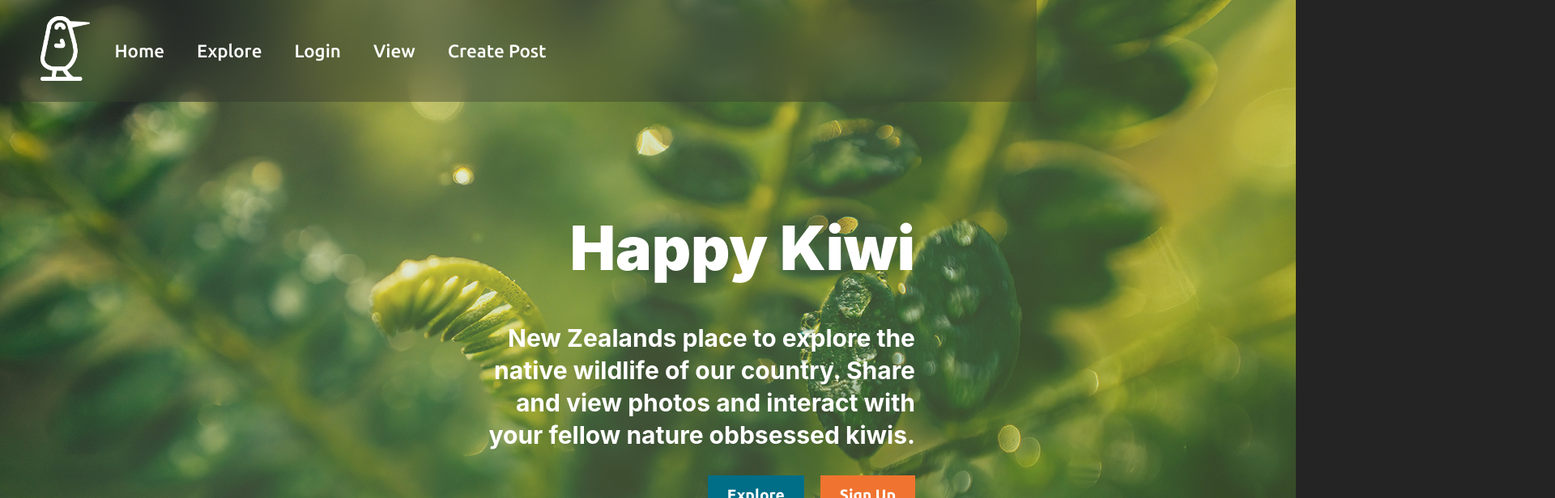
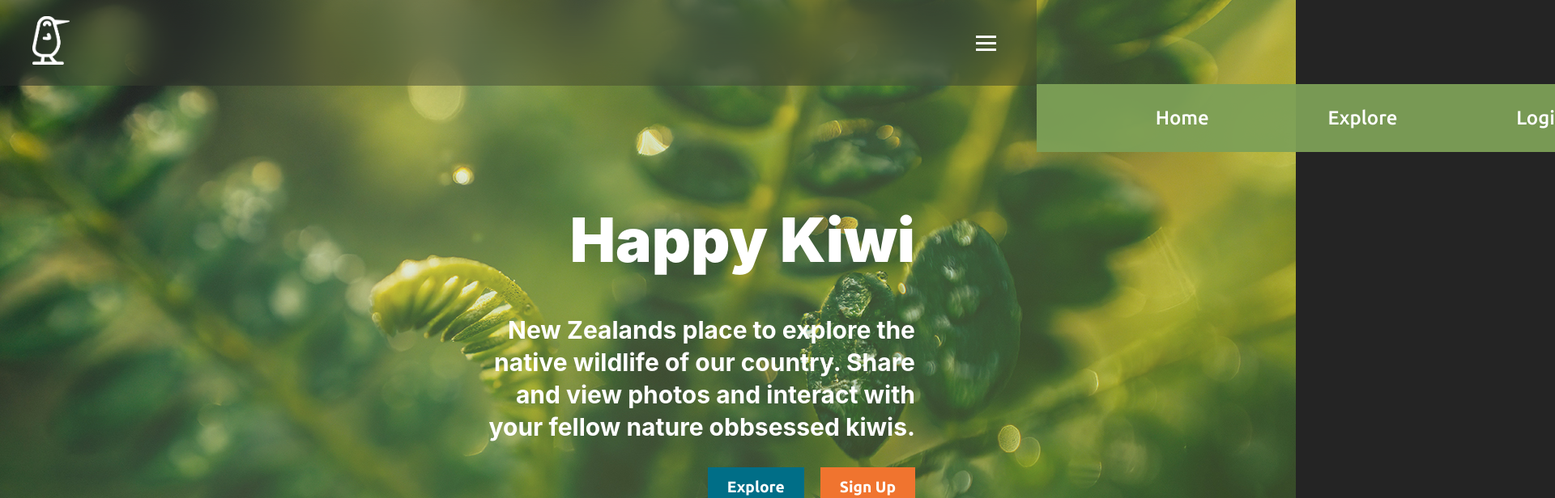
Before and after one commit to Group-1-formative-3-2/happy-kiwi-frontend, a Vue app in the folder happy-kiwi/: page / in a window 1280 px wide. Shown: the top 616 px of the page at 81% size, 1920 px wide, since content can reach past the window. Built offline with nearby package versions, Linux system fonts and the light colour scheme.

Commit message:
Logout Styled

```diff
--- a/happy-kiwi/package.json
+++ b/happy-kiwi/package.json
@@ -18,7 +18,7 @@
   },
   "devDependencies": {
     "@vitejs/plugin-vue": "^3.1.0",
-    "sass": "^1.54.9",
+    "sass": "^1.55.0",
     "sass-loader": "^13.0.2",
     "vite": "^3.1.0"
   }
--- a/happy-kiwi/src/App.vue
+++ b/happy-kiwi/src/App.vue
@@ -1,6 +1,7 @@
 <template>
   <div class='appContainer'>
     <div class='header' v-show='switchSlide'>
+      <div class="navWrapper">
         <a href='/'
           ><img class='logoImg' src='./assets/official_logo.png' alt='#'
         /></a>
@@ -12,13 +13,12 @@
           <!-- ^^ for viewing screensaver on homepage -->
           <router-link to='/createpost' class='right'>Create Post</router-link>
         </div>
-
-      <div>
-        <h3>{{ loggedName }}</h3>
       </div>
 
-      <div>
-        <h3 v-if='loggedName' @click='logOut' style='cursor:pointer'>Log Out</h3>
+      <div class="login">
+        <h3 class="logName">{{ loggedName }}</h3>
+        <h3 class="logOut" v-if='loggedName' @click='logOut' style='cursor:pointer'>Log Out</h3>
+
     </div>
 
       <div class='hamburger'>
@@ -273,7 +273,7 @@ export default {
   .header {
     display: flex;
     align-items: center;
-    justify-content: left;
+    justify-content: space-between;;
     gap: 30px;
     background-color: var(--boxBackground);
     backdrop-filter: blur(27px);
@@ -315,6 +315,13 @@ export default {
     .router_link:active {
       text-decoration: underline;
       color: var(--white);
+    }
+    .logName:hover{
+      text-decoration: underline;
+    }
+
+    .logOut:hover{
+      text-decoration: underline;
     }
 
   }
@@ -462,13 +469,85 @@ export default {
     margin-bottom: 5px;
   }
 
-  @media screen and (max-width: 1500px) {
-  .router_links{
+  .navWrapper{
     display: flex;
     flex-direction: row;
-    font-size: 1.4em;
-    gap: 40px;
+    align-items: center;
+    gap: 50px;
   }
+
+  // login
+  .login{
+    display: flex;
+    flex-direction: row;
+    gap: 30px;
+    padding: 0 80px;
+  }
+
+  .logName:hover{
+    text-decoration: underline;
+  }
+
+  .logOut:hover{
+    text-decoration: underline;
+  }
+
+  @media screen and (max-width: 1500px) {
+  // .router_links{
+  //   display: flex;
+  //   flex-direction: row;
+  //   font-size: 1.4em;
+  //   gap: 40px;
+  // }
+
+
+  .hamburger{
+      display: block;
+      cursor: pointer;
+      padding-right: 50px;
+    }
+
+    .hamburger.active .bar:nth-child(2){
+      opacity: 0;
+    }
+
+    .hamburger.active .bar:nth-child(1){
+      transform: translateY(8px) rotate(45deg);
+    }
+
+    .hamburger.active .bar:nth-child(3){
+      transform: translateY(-8px) rotate(-45deg);
+    }
+
+    .router_links{
+      position: fixed;
+      right: -100%;
+      display: flex;
+      flex-direction: row;
+      align-items: center;
+      justify-content: space-evenly;
+      width: 100%;
+      gap: 0px;
+      margin-top: 186.49px;
+      padding: 30px 0;
+      background-color: var(--navBackground);
+      backdrop-filter: blur(27px);
+      color: var(--white);
+      transition: 0.5s ease-in-out;
+      font-size: 1.5em;
+    }
+
+    .router_links.active{
+      right: 0;
+    }
+
+    .logoImg {
+      height: 60px;
+      margin-top: 20px;
+      margin-left: 40px;
+      margin-bottom: 20px;
+    }
+
 
   .desBox{
     width: 585px;
```
Also changed, not shown: 1 other file (tests, documents, lock files or other folders). Lines whose indentation alone changed are shown as unchanged.
